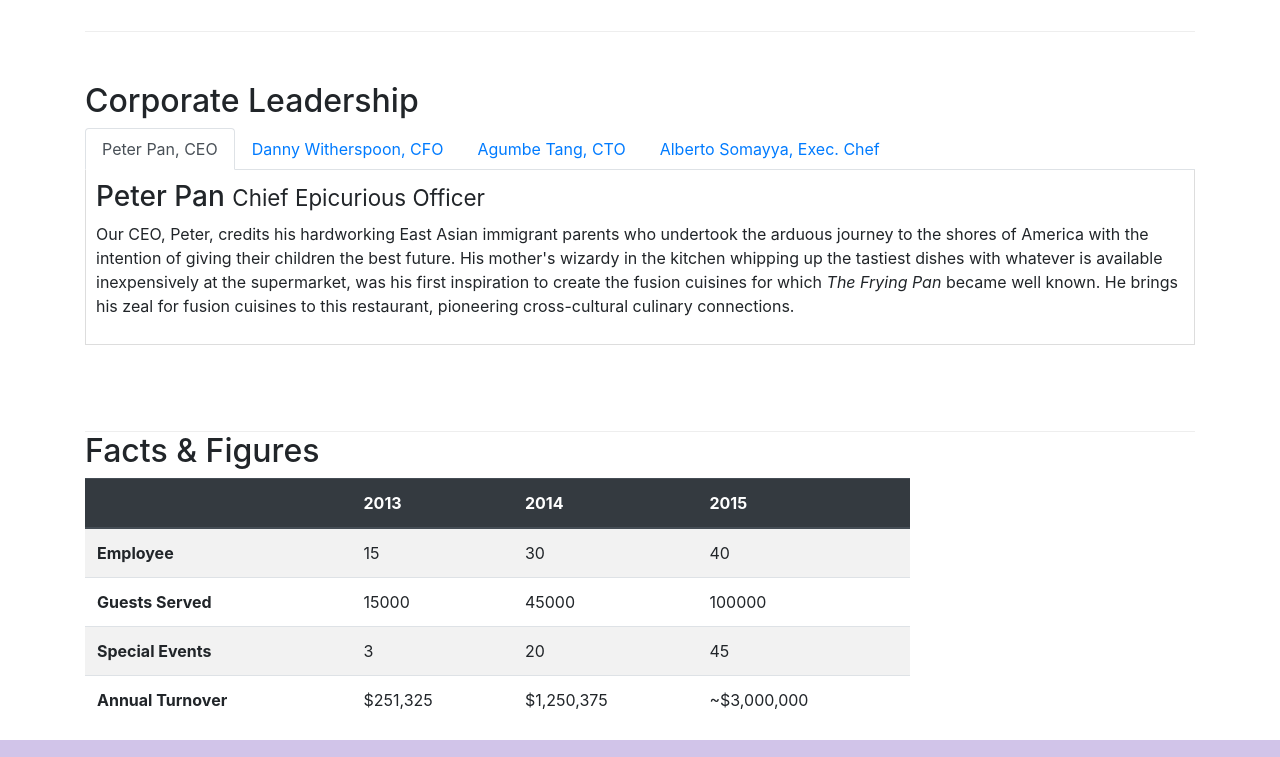
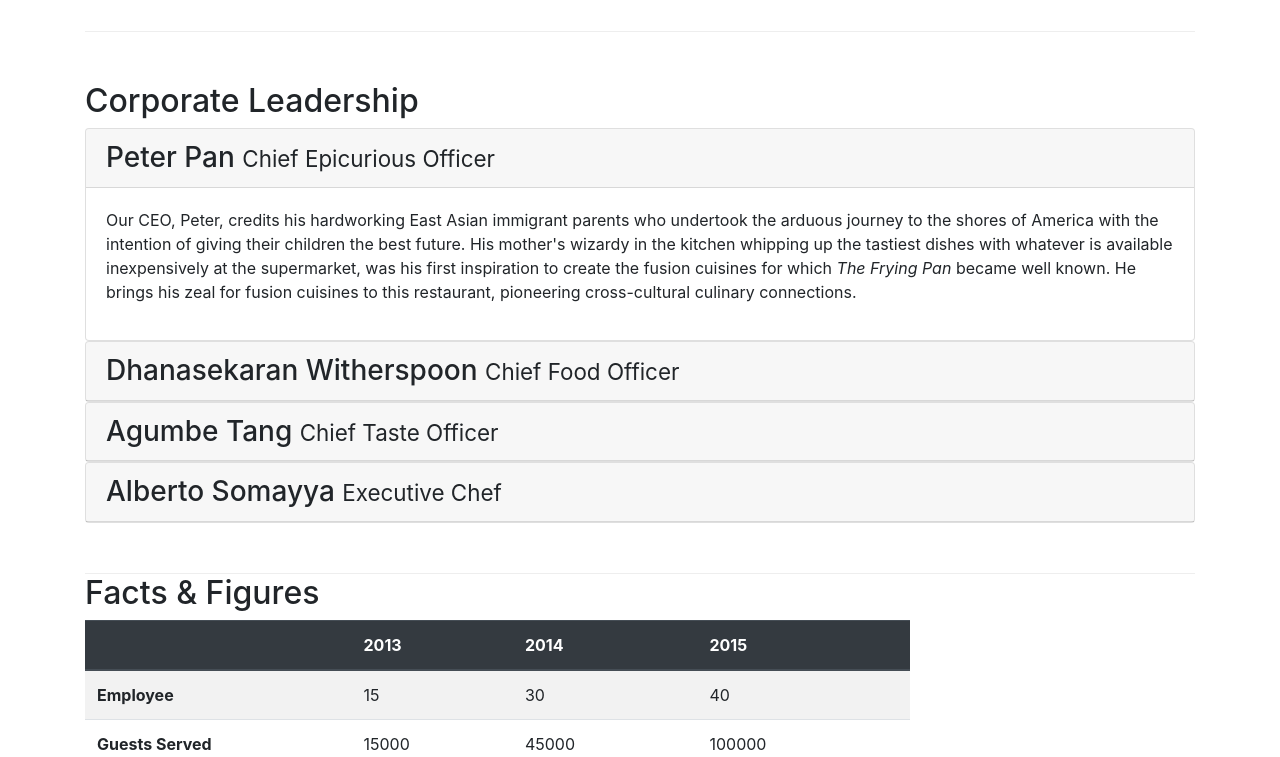
Before and after one commit to TashaYar/ConFusion, a website: page aboutus.html in a window 1280 px wide. Shown: the part 940-1697 px from the top of the page. Drawn offline with nearby package versions, Linux system fonts and the light colour scheme.

Commit message:
accordion

```diff
--- a/aboutus.html
+++ b/aboutus.html
@@ -156,87 +156,121 @@
         <div>
           <h2>Corporate Leadership</h2>
 
-          <ul class="nav nav-tabs">
-            <li class="nav-item">
-              <a
-                class="nav-link active"
-                href="#peter"
-                role="tab"
-                data-toggle="tab"
-                >Peter Pan, CEO</a
+          <div id="accordion">
+            <div class="card">
+              <div class="card-header" role="tab" id="peterhead">
+                <h3 class="mb-0">
+                  <a data-toggle="collapse" data-target="#peter"
+                    >Peter Pan <small>Chief Epicurious Officer</small>
+                  </a>
+                </h3>
+              </div>
+              <div
+                role="tabpanel"
+                class="collapse show"
+                id="peter"
+                data-parent="#accordion"
               >
-            </li>
-            <li class="nav-item">
-              <a class="nav-link" href="#danny" role="tab" data-toggle="tab"
-                >Danny Witherspoon, CFO</a
-              >
-            </li>
-            <li class="nav-item">
-              <a class="nav-link" href="#agumbe" role="tab" data-toggle="tab"
-                >Agumbe Tang, CTO</a
-              >
-            </li>
-            <li class="nav-item">
-              <a class="nav-link" href="#alberto" role="tab" data-toggle="tab"
-                >Alberto Somayya, Exec. Chef
-              </a>
-            </li>
-          </ul>
-          <div class="tab-content">
-            <div role="tabpanel" class="tab-pane fade show active" id="peter">
-              <h3>Peter Pan <small>Chief Epicurious Officer</small></h3>
+                <div class="card-body">
                   <p class="d-none d-sm-block">
                     Our CEO, Peter, credits his hardworking East Asian immigrant
                     parents who undertook the arduous journey to the shores of
                     America with the intention of giving their children the best
                     future. His mother's wizardy in the kitchen whipping up the
-                tastiest dishes with whatever is available inexpensively at the
-                supermarket, was his first inspiration to create the fusion
-                cuisines for which
-                <em>The Frying Pan</em> became well known. He brings his zeal
-                for fusion cuisines to this restaurant, pioneering
+                    tastiest dishes with whatever is available inexpensively at
+                    the supermarket, was his first inspiration to create the
+                    fusion cuisines for which
+                    <em>The Frying Pan</em> became well known. He brings his
+                    zeal for fusion cuisines to this restaurant, pioneering
                     cross-cultural culinary connections.
                   </p>
                 </div>
-            <div role="tabpanel" class="tab-pane fade" id="danny">
-              <h3>
-                Dhanasekaran Witherspoon <small>Chief Food Officer</small>
+              </div>
+            </div>
+            <div class="card">
+              <div class="card-header" role="tab" id="dannyhead">
+                <h3 class="mb-0">
+                  <a data-toggle="collapse" data-target="#danny">
+                    Dhanasekaran Witherspoon
+                    <small>Chief Food Officer</small></a
+                  >
                 </h3>
+              </div>
+
+              <div
+                role="tabpanel"
+                class="collapse"
+                id="danny"
+                data-parent="#accordion"
+              >
+                <div class="card-body">
                   <p class="d-none d-sm-block">
                     Our CFO, Danny, as he is affectionately referred to by his
-                colleagues, comes from a long established family tradition in
-                farming and produce. His experiences growing up on a farm in the
-                Australian outback gave him great appreciation for varieties of
-                food sources. As he puts it in his own words,
+                    colleagues, comes from a long established family tradition
+                    in farming and produce. His experiences growing up on a farm
+                    in the Australian outback gave him great appreciation for
+                    varieties of food sources. As he puts it in his own words,
                     <em
                       >Everything that runs, wins, and everything that stays,
                       pays!</em
                     >
                   </p>
                 </div>
-            <div role="tabpanel" class="tab-pane fade" id="agumbe">
-              <h3>Agumbe Tang <small>Chief Taste Officer</small></h3>
+              </div>
+            </div>
+            <div class="card">
+              <div class="card-header" role="tab" id="agumbehead">
+                <h3 class="mb-0">
+                  <a data-toggle="collapse" data-target="#agumbe"
+                    >Agumbe Tang <small>Chief Taste Officer</small></a
+                  >
+                </h3>
+              </div>
+              <div
+                role="tabpanel"
+                class="collapse"
+                id="agumbe"
+                data-parent="#accordion"
+              >
+                <div class="card-body">
                   <p class="d-none d-sm-block">
-                Blessed with the most discerning gustatory sense, Agumbe, our
-                CTO, personally ensures that every dish that we serve meets his
-                exacting tastes. Our chefs dread the tongue lashing that ensues
-                if their dish does not meet his exacting standards. He lives by
-                his motto,
+                    Blessed with the most discerning gustatory sense, Agumbe,
+                    our CTO, personally ensures that every dish that we serve
+                    meets his exacting tastes. Our chefs dread the tongue
+                    lashing that ensues if their dish does not meet his exacting
+                    standards. He lives by his motto,
                     <em>You click only if you survive my lick.</em>
                   </p>
                 </div>
-            <div role="tabpanel" class="tab-pane fade" id="alberto">
-              <h3>Alberto Somayya <small>Executive Chef</small></h3>
+              </div>
+            </div>
+            <div class="card">
+              <div class="card-header" role="tab" id="albertohead">
+                <h3 class="mb-0">
+                  <a data-toggle="collapse" data-target="#alberto"
+                    >Alberto Somayya <small>Executive Chef</small></a
+                  >
+                </h3>
+              </div>
+              <div
+                role="tabpanel"
+                class="collapse"
+                id="alberto"
+                data-parent="#accordion"
+              >
+                <div class="card-body">
                   <p class="d-none d-sm-block">
-                Award winning three-star Michelin chef with wide International
-                experience having worked closely with whos-who in the culinary
-                world, he specializes in creating mouthwatering Indo-Italian
-                fusion experiences. He says,
+                    Award winning three-star Michelin chef with wide
+                    International experience having worked closely with whos-who
+                    in the culinary world, he specializes in creating
+                    mouthwatering Indo-Italian fusion experiences. He says,
                     <em
-                  >Put together the cuisines from the two craziest cultures, and
-                  you get a winning hit! Amma Mia!</em
+                      >Put together the cuisines from the two craziest cultures,
+                      and you get a winning hit! Amma Mia!</em
                     >
                   </p>
+                </div>
+              </div>
             </div>
           </div>
         </div>
```
Also changed, not shown: index.html (+1 -1 lines). Lines whose indentation alone changed are shown as unchanged.
